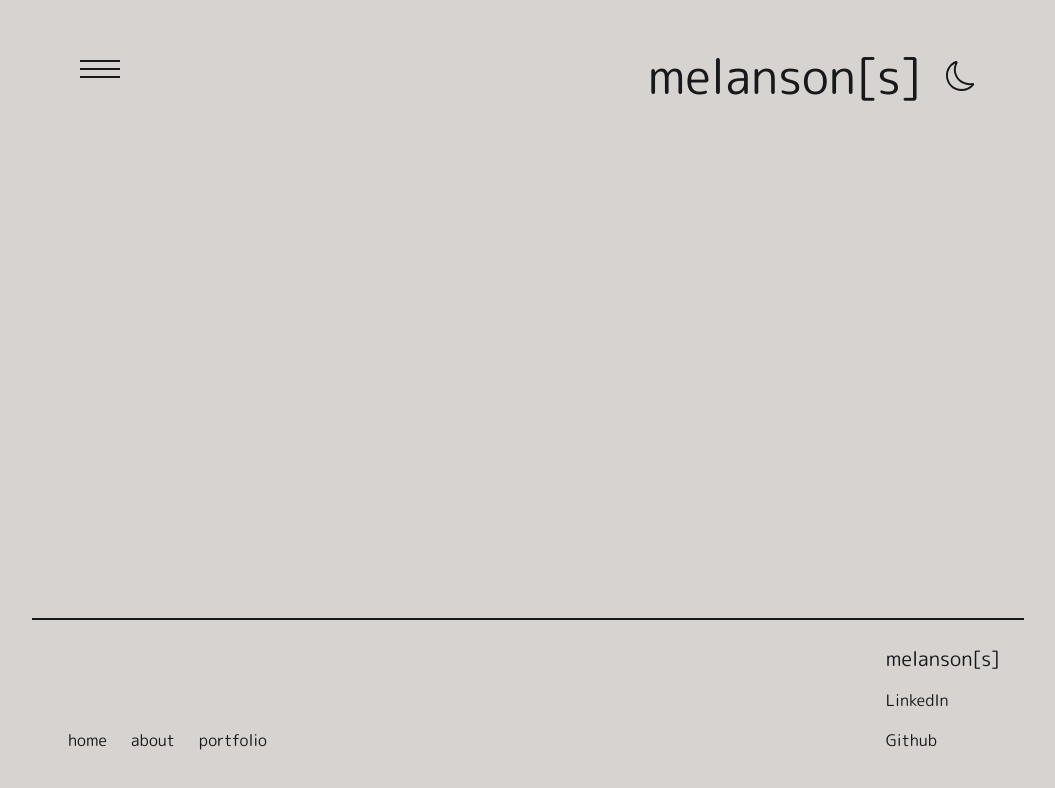
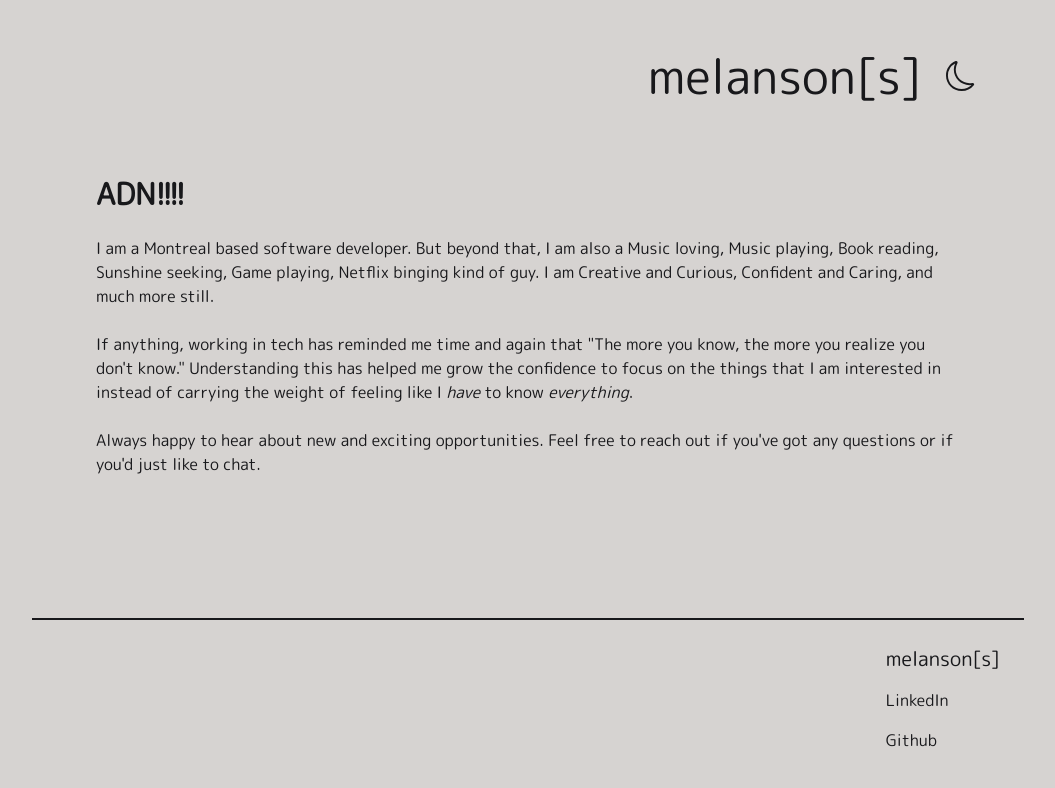
Before and after one commit to melansonS/melansons, a Next.js app: page /adn-portfolio in a window 1280 px wide. Before the commit this address had no page. Shown: the top 788 px of the page, without its empty margins (112-1167 px from the left). Built offline with nearby package versions, Linux system fonts and the light colour scheme.

Commit message:
barebones page header+footer  and new ADN portfolio page

```diff
--- a/components/layout/layoutFooter.tsx
+++ b/components/layout/layoutFooter.tsx
@@ -2,12 +2,17 @@ import Link from "next/link";
 import { links } from "../../utils/navConsts";
 import Socials from "../socials";
 
-export default function LayoutFooter() {
+interface IFooterProps {
+  bareBones: boolean;
+}
+
+export default function LayoutFooter({ bareBones }: IFooterProps) {
   return (
     <footer className="border-t-2 border-zinc-900 dark:border-stone-300 pt-6 pb-10 mx-4">
       <div className="flex justify-between">
         <span className="flex px-6 flex-col sm:flex-row">
-          {links.map((link) => {
+          {!bareBones &&
+            links.map((link) => {
               return (
                 <div
                   className="h-fit self-end w-full text-left sm:px-3 sm:text-center hover:underline p-2"
--- a/components/navbar.tsx
+++ b/components/navbar.tsx
@@ -4,7 +4,11 @@ import NavMenu from "./navMenu";
 import { useRouter } from "next/router";
 import DarkmodeToggle from "./darkModeToggle";
 
-export default function Navbar() {
+interface INavbarProps {
+  bareBones: boolean;
+}
+
+export default function Navbar({ bareBones }: INavbarProps) {
   const [showMenu, setShowMenu] = useState(false);
   const router = useRouter();
 
@@ -19,6 +23,7 @@ export default function Navbar() {
   return (
     <header className="flex justify-between  mx-4 px-8 top-0 pt-8 pb-8 sm:pt-12 sm:px-12">
       <div className={`flex  ${showMenu ? "fixed z-30" : ""}`}>
+        {!bareBones && (
           <button
             aria-label="toggle navigation menu"
             className="relative h-10 w-10 z-20"
@@ -26,6 +31,7 @@ export default function Navbar() {
           >
             <div className={`hamburger ${showMenu ? "activeHamburger" : ""}`}></div>
           </button>
+        )}
       </div>
       <h4 className="text-3xl md:text-5xl py-1 grow text-right">melanson[s]</h4>
       <DarkmodeToggle />
--- a/pages/_app.tsx
+++ b/pages/_app.tsx
@@ -6,17 +6,18 @@ import LayoutFooter from "../components/layout/layoutFooter";
 import LayoutHead from "../components/layout/layoutHead";
 
 function MyApp({ Component, pageProps, router }: AppProps) {
+  const bareBonesPages = ["/adn-portfolio"];
   const url = `http://localhost:3000${router.route}`;
 
   return (
     <div>
       <LayoutHead />
       <div className="flex flex-col justify-between mx-auto h-full min-h-screen max-w-screen-lg">
-        <Navbar />
+        <Navbar bareBones={bareBonesPages.includes(router.route)} />
         <AnimatePresence exitBeforeEnter>
           <Component {...pageProps} key={url} />
         </AnimatePresence>
-        <LayoutFooter />
+        <LayoutFooter bareBones={bareBonesPages.includes(router.route)} />
       </div>
     </div>
   );
--- /dev/null
+++ b/pages/adn-portfolio.tsx
@@ -0,0 +1,32 @@
+import type { NextPage } from "next";
+import AnimatedPageContainer from "../components/animatedPageContainer";
+import PageTitle from "../components/pageTitle";
+
+const AdnPortfolio = () => {
+  return (
+    <AnimatedPageContainer>
+      <div>
+        <PageTitle content="ADN!!!!" />
+        <p>
+          I am a Montreal based software developer. But beyond that, I am also a Music loving, Music
+          playing, Book reading, Sunshine seeking, Game playing, Netflix binging kind of guy. I am
+          Creative and Curious, Confident and Caring, and much more still.
+        </p>
+        <br></br>
+        <p>
+          If anything, working in tech has reminded me time and again that "The more you know, the
+          more you realize you don't know." Understanding this has helped me grow the confidence to
+          focus on the things that I am interested in instead of carrying the weight of feeling like
+          I <i>have</i> to know <i>everything</i>.
+        </p>
+        <br></br>
+        <p>
+          Always happy to hear about new and exciting opportunities. Feel free to reach out if
+          you've got any questions or if you'd just like to chat.
+        </p>
+      </div>
+    </AnimatedPageContainer>
+  );
+};
+
+export default AdnPortfolio;
```
Lines whose indentation alone changed are shown as unchanged.
